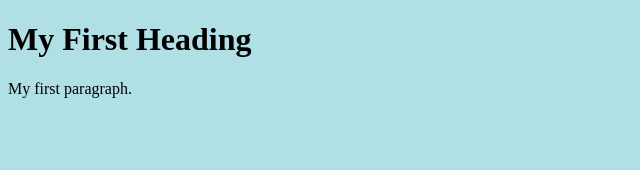
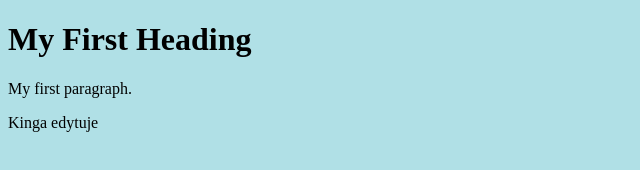
Before and after one commit to JakubGugul/lab03, a plain HTML site: page index.html in a window 1280 px wide. Shown: the whole page, without its empty margins (0-640 px from the left). Drawn offline with Linux system fonts and the light colour scheme.

Commit message:
Update index.html

```diff
--- a/index.html
+++ b/index.html
@@ -6,5 +6,7 @@
 
 <p>My first paragraph.</p>
 
+<p>Kinga edytuje</p>
+
 </body>
 </html>
```
